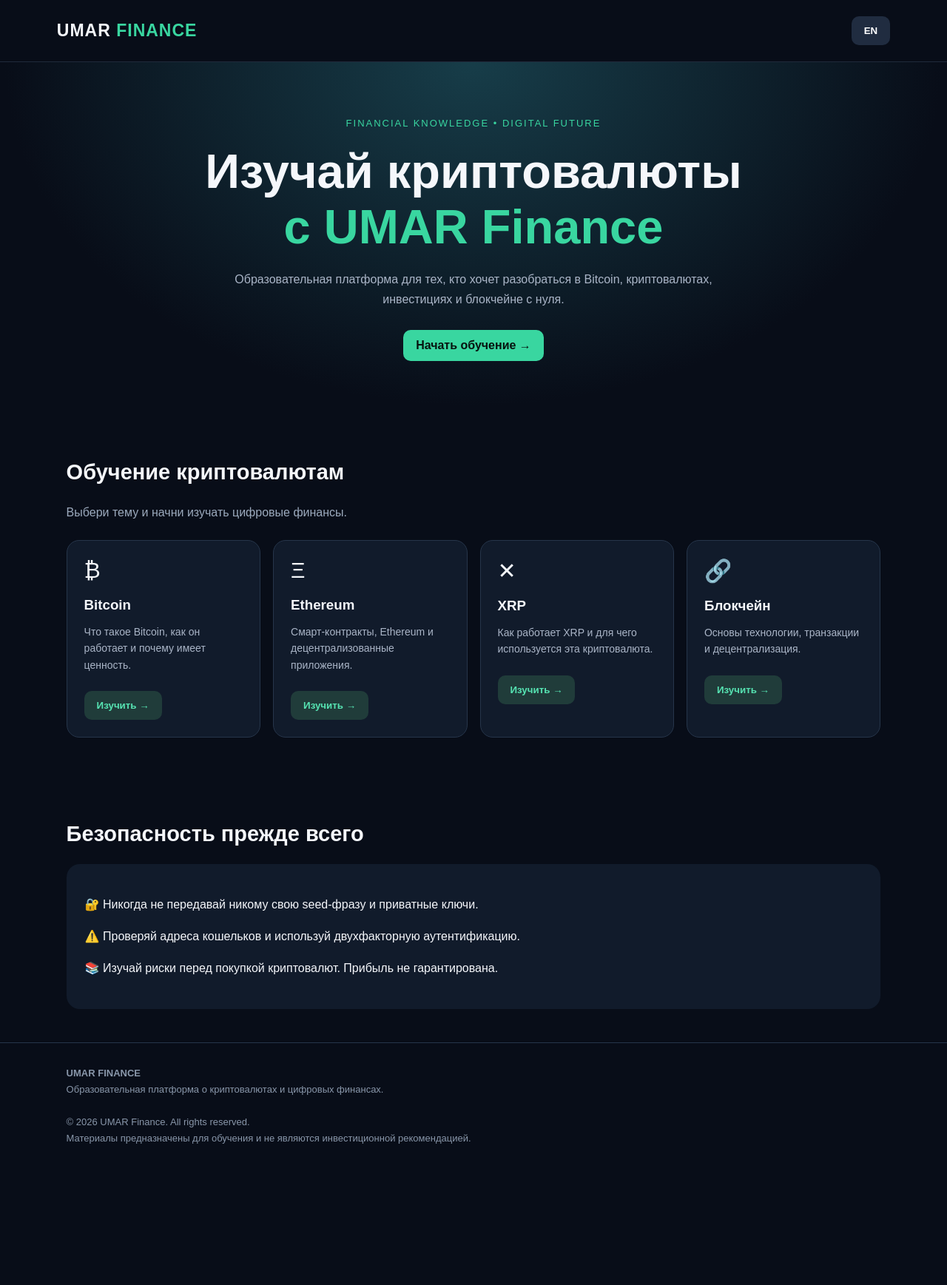
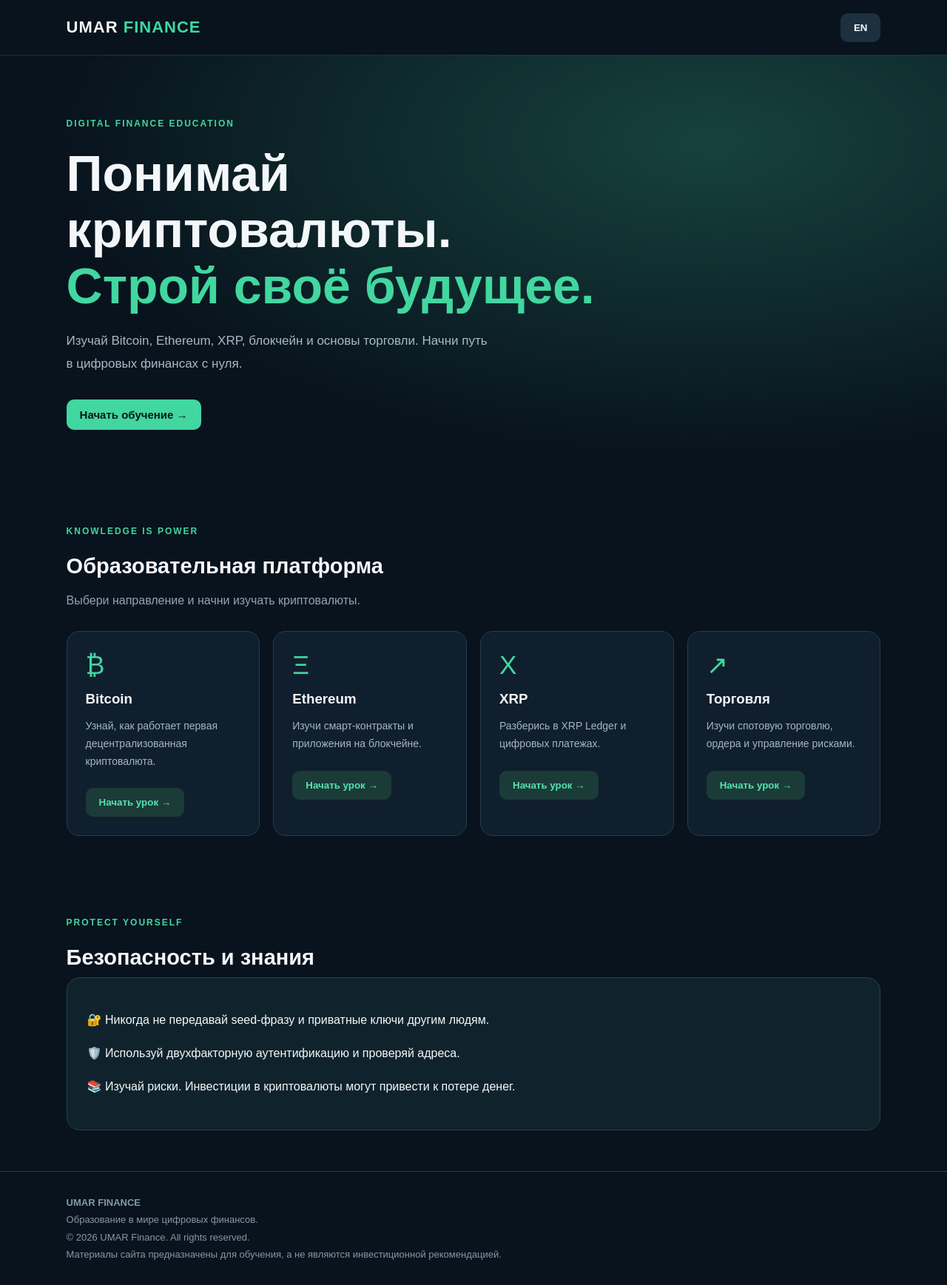
Before and after one commit to UMAR-FINANCE/UMAR-FINANCE, a plain HTML site: page index.html in a window 1280 px wide. Shown: the whole page at 74% size. Before the commit the page ends 1580 px from the top, so only its background shows below. Drawn offline with Linux system fonts and the light colour scheme.

Commit message:
Update index.html

```diff
--- a/index.html
+++ b/index.html
@@ -3,181 +3,174 @@
 <html lang="ru">
 <head>
 <meta charset="UTF-8">
-<meta name="viewport" content="width=device-width, initial-scale=1.0">
-<meta name="theme-color" content="#080d18">
-<title>UMAR Finance — Crypto Education</title>
+<meta name="viewport" content="width=device-width, initial-scale=1">
+<meta name="theme-color" content="#08131d">
+<title>UMAR Finance — Learn Crypto</title>
 <style>
 *{box-sizing:border-box}
-body{margin:0;background:#080d18;color:#f5f7fb;font-family:Arial,sans-serif}
-header{padding:22px 6%;display:flex;justify-content:space-between;align-items:center;border-bottom:1px solid #202a3b}
-.logo{font-size:23px;font-weight:800;letter-spacing:1px}
-.logo span{color:#39d6a0}
-button{cursor:pointer;border:0;border-radius:10px;padding:12px 17px;font-weight:bold}
-.lang{background:#202c40;color:white}
-.hero{padding:75px 7% 65px;text-align:center;background:radial-gradient(ellipse at top,#173d49,#080d18 70%)}
-.tag{color:#39d6a0;font-size:13px;letter-spacing:2px}
-h1{font-size:clamp(38px,8vw,65px);margin:20px 0}
-h1 span{color:#39d6a0}
-.hero p{color:#aab5c7;line-height:1.7;max-width:650px;margin:0 auto 28px}
-.primary{background:#39d6a0;color:#07130f;font-size:16px}
-section{padding:45px 7%}
-h2{font-size:29px}
-.subtitle{color:#9caabd;line-height:1.6}
-.grid{display:grid;grid-template-columns:repeat(auto-fit,minmax(220px,1fr));gap:17px;margin-top:25px}
-.card{background:#111b2b;border:1px solid #26354a;border-radius:17px;padding:23px}
-.card .symbol{font-size:30px}
-.card h3{margin-bottom:10px}
-.card p{color:#aab5c7;line-height:1.6;font-size:14px}
-.card button{background:#203c3a;color:#56e3b2;margin-top:10px}
-.info{background:#111b2b;border-radius:18px;padding:25px;line-height:1.7}
-footer{padding:30px 7%;border-top:1px solid #26354a;color:#8997aa;font-size:13px;line-height:1.7}
-a{color:#39d6a0}
-#lesson{display:none;margin-top:20px}
+body{margin:0;background:#08131d;color:#f4f7fa;font-family:Arial,sans-serif}
+header{height:75px;padding:0 7%;display:flex;align-items:center;justify-content:space-between;border-bottom:1px solid #20313e}
+.logo{font-size:22px;font-weight:900;letter-spacing:1px}
+.logo span{color:#42d6a0}
+button{cursor:pointer;border:0;border-radius:10px;padding:12px 18px;font-weight:bold}
+.lang{background:#1c3040;color:white}
+.hero{padding:85px 7% 75px;background:radial-gradient(ellipse at 75% 20%,#16423d,#08131d 65%)}
+.tag{color:#42d6a0;font-size:12px;letter-spacing:2px;font-weight:bold}
+h1{font-size:clamp(38px,7vw,68px);line-height:1.12;margin:22px 0;max-width:780px}
+h1 span{color:#42d6a0}
+.hero p{max-width:580px;color:#aab9c6;font-size:17px;line-height:1.8}
+.primary{background:#42d6a0;color:#081a16;margin-top:15px;font-size:15px}
+section{padding:55px 7%}
+h2{font-size:29px;margin-bottom:10px}
+.muted{color:#91a4b4;line-height:1.7}
+.grid{display:grid;grid-template-columns:repeat(auto-fit,minmax(215px,1fr));gap:18px;margin-top:28px}
+.card{background:#101f2d;border:1px solid #263c4a;padding:25px;border-radius:17px;transition:.2s}
+.card:hover{border-color:#42d6a0;transform:translateY(-3px)}
+.symbol{font-size:35px;color:#42d6a0}
+.card h3{margin:15px 0 8px}
+.card p{font-size:14px;line-height:1.7;color:#a6b5c3}
+.card button{background:#1b3b38;color:#55e2b0;margin-top:10px}
+.panel{background:#10232c;border:1px solid #29423f;padding:27px;border-radius:18px;line-height:1.8}
+.lesson{display:none;margin-top:22px}
+footer{border-top:1px solid #263c4a;padding:30px 7%;color:#8599a8;font-size:13px;line-height:1.8}
+a{color:#42d6a0}
 </style>
 </head>
 <body>
 
 <header>
 <div class="logo">UMAR <span>FINANCE</span></div>
-<button class="lang" onclick="changeLang()" id="langBtn">EN</button>
+<button class="lang" onclick="toggleLanguage()" id="language">EN</button>
 </header>
 
-<main>
 <div class="hero">
-<div class="tag">FINANCIAL KNOWLEDGE • DIGITAL FUTURE</div>
-<h1 id="title">Изучай криптовалюты<br><span>с UMAR Finance</span></h1>
-<p id="description">Образовательная платформа для тех, кто хочет разобраться в Bitcoin, криптовалютах, инвестициях и блокчейне с нуля.</p>
+<div class="tag">DIGITAL FINANCE EDUCATION</div>
+<h1 id="heroTitle">Понимай криптовалюты.<br><span>Строй своё будущее.</span></h1>
+<p id="heroText">Изучай Bitcoin, Ethereum, XRP, блокчейн и основы торговли. Начни путь в цифровых финансах с нуля.</p>
 <button class="primary" onclick="document.getElementById('courses').scrollIntoView({behavior:'smooth'})" id="start">Начать обучение →</button>
 </div>
 
 <section id="courses">
-<h2 id="courseTitle">Обучение криптовалютам</h2>
-<p class="subtitle" id="courseDesc">Выбери тему и начни изучать цифровые финансы.</p>
+<div class="tag">KNOWLEDGE IS POWER</div>
+<h2 id="courseTitle">Образовательная платформа</h2>
+<p class="muted" id="courseText">Выбери направление и начни изучать криптовалюты.</p>
 
 <div class="grid">
 <div class="card">
 <div class="symbol">₿</div>
 <h3>Bitcoin</h3>
-<p id="btcDesc">Что такое Bitcoin, как он работает и почему имеет ценность.</p>
-<button onclick="openLesson('btc')" id="learn">Изучить →</button>
+<p id="btcText">Узнай, как работает первая децентрализованная криптовалюта.</p>
+<button onclick="showLesson('btc')" id="learn1">Начать урок →</button>
 </div>
-
 <div class="card">
 <div class="symbol">Ξ</div>
 <h3>Ethereum</h3>
-<p id="ethDesc">Смарт-контракты, Ethereum и децентрализованные приложения.</p>
-<button onclick="openLesson('eth')" id="learn2">Изучить →</button>
+<p id="ethText">Изучи смарт-контракты и приложения на блокчейне.</p>
+<button onclick="showLesson('eth')" id="learn2">Начать урок →</button>
 </div>
-
 <div class="card">
-<div class="symbol">✕</div>
+<div class="symbol">X</div>
 <h3>XRP</h3>
-<p id="xrpDesc">Как работает XRP и для чего используется эта криптовалюта.</p>
-<button onclick="openLesson('xrp')" id="learn3">Изучить →</button>
+<p id="xrpText">Разберись в XRP Ledger и цифровых платежах.</p>
+<button onclick="showLesson('xrp')" id="learn3">Начать урок →</button>
 </div>
-
 <div class="card">
-<div class="symbol">🔗</div>
-<h3 id="blockTitle">Блокчейн</h3>
-<p id="blockDesc">Основы технологии, транзакции и децентрализация.</p>
-<button onclick="openLesson('block')" id="learn4">Изучить →</button>
+<div class="symbol">↗</div>
+<h3 id="tradeTitle">Торговля</h3>
+<p id="tradeText">Изучи спотовую торговлю, ордера и управление рисками.</p>
+<button onclick="showLesson('trade')" id="learn4">Начать урок →</button>
 </div>
 </div>
 
-<div class="info" id="lesson">
+<div class="panel lesson" id="lesson">
 <h2 id="lessonTitle"></h2>
-<p id="lessonText"></p>
-<button class="lang" onclick="closeLesson()" id="close">Закрыть</button>
+<p id="lessonContent"></p>
+<button class="lang" onclick="closeLesson()" id="close">Закрыть урок</button>
 </div>
 </section>
 
 <section>
-<h2 id="safetyTitle">Безопасность прежде всего</h2>
-<div class="info">
-<p id="safetyText">🔐 Никогда не передавай никому свою seed-фразу и приватные ключи.</p>
-<p id="safetyText2">⚠️ Проверяй адреса кошельков и используй двухфакторную аутентификацию.</p>
-<p id="safetyText3">📚 Изучай риски перед покупкой криптовалют. Прибыль не гарантирована.</p>
+<div class="tag">PROTECT YOURSELF</div>
+<h2 id="safetyTitle">Безопасность и знания</h2>
+<div class="panel">
+<p id="safe1">🔐 Никогда не передавай seed-фразу и приватные ключи другим людям.</p>
+<p id="safe2">🛡️ Используй двухфакторную аутентификацию и проверяй адреса.</p>
+<p id="safe3">📚 Изучай риски. Инвестиции в криптовалюты могут привести к потере денег.</p>
 </div>
 </section>
-</main>
 
 <footer>
 <strong>UMAR FINANCE</strong><br>
-<span id="footerText">Образовательная платформа о криптовалютах и цифровых финансах.</span><br><br>
+<span id="footerText">Образование в мире цифровых финансов.</span><br>
 © 2026 UMAR Finance. All rights reserved.<br>
-<span id="disclaimer">Материалы предназначены для обучения и не являются инвестиционной рекомендацией.</span>
+<span id="disclaimer">Материалы сайта предназначены для обучения, а не являются инвестиционной рекомендацией.</span>
 </footer>
 
 <script>
 let english=false;
 
-const translations={
+const data={
 ru:{
-title:'Изучай криптовалюты<br><span>с UMAR Finance</span>',
-description:'Образовательная платформа для тех, кто хочет разобраться в Bitcoin, криптовалютах, инвестициях и блокчейне с нуля.',
-start:'Начать обучение →',
-courseTitle:'Обучение криптовалютам',
-courseDesc:'Выбери тему и начни изучать цифровые финансы.',
-btcDesc:'Что такое Bitcoin, как он работает и почему имеет ценность.',
-ethDesc:'Смарт-контракты, Ethereum и децентрализованные приложения.',
-xrpDesc:'Как работает XRP и для чего используется эта криптовалюта.',
-blockTitle:'Блокчейн',
-blockDesc:'Основы технологии, транзакции и децентрализация.',
-learn:'Изучить →',
-safetyTitle:'Безопасность прежде всего',
-safetyText:'🔐 Никогда не передавай никому свою seed-фразу и приватные ключи.',
-safetyText2:'⚠️ Проверяй адреса кошельков и используй двухфакторную аутентификацию.',
-safetyText3:'📚 Изучай риски перед покупкой криптовалют. Прибыль не гарантирована.',
-footerText:'Образовательная платформа о криптовалютах и цифровых финансах.',
-disclaimer:'Материалы предназначены для обучения и не являются инвестиционной рекомендацией.'
+heroTitle:'Понимай криптовалюты.<br><span>Строй своё будущее.</span>',
+heroText:'Изучай Bitcoin, Ethereum, XRP, блокчейн и основы торговли. Начни путь в цифровых финансах с нуля.',
+start:'Начать обучение →',courseTitle:'Образовательная платформа',
+courseText:'Выбери направление и начни изучать криптовалюты.',
+btcText:'Узнай, как работает первая децентрализованная криптовалюта.',
+ethText:'Изучи смарт-контракты и приложения на блокчейне.',
+xrpText:'Разберись в XRP Ledger и цифровых платежах.',
+tradeTitle:'Торговля',tradeText:'Изучи спотовую торговлю, ордера и управление рисками.',
+learn:'Начать урок →',safetyTitle:'Безопасность и знания',
+safe1:'🔐 Никогда не передавай seed-фразу и приватные ключи другим людям.',
+safe2:'🛡️ Используй двухфакторную аутентификацию и проверяй адреса.',
+safe3:'📚 Изучай риски. Инвестиции в криптовалюты могут привести к потере денег.',
+footerText:'Образование в мире цифровых финансов.',
+disclaimer:'Материалы сайта предназначены для обучения, а не являются инвестиционной рекомендацией.',
+close:'Закрыть урок'
 },
 en:{
-title:'Learn Cryptocurrency<br><span>with UMAR Finance</span>',
-description:'An educational platform for everyone who wants to understand Bitcoin, cryptocurrency, investing and blockchain from scratch.',
-start:'Start learning →',
-courseTitle:'Cryptocurrency Education',
-courseDesc:'Choose a topic and start learning about digital finance.',
-btcDesc:'What is Bitcoin, how does it work and why does it have value?',
-ethDesc:'Smart contracts, Ethereum and decentralized applications.',
-xrpDesc:'How XRP works and what this cryptocurrency is used for.',
-blockTitle:'Blockchain',
-blockDesc:'Technology basics, transactions and decentralization.',
-learn:'Learn →',
-safetyTitle:'Security First',
-safetyText:'🔐 Never share your seed phrase or private keys.',
-safetyText2:'⚠️ Check wallet addresses and use two-factor authentication.',
-safetyText3:'📚 Understand the risks before buying cryptocurrency. Profit is not guaranteed.',
-footerText:'An educational platform about cryptocurrency and digital finance.',
-disclaimer:'Educational content only. Nothing here is investment advice.'
+heroTitle:'Understand Crypto.<br><span>Build Your Future.</span>',
+heroText:'Learn Bitcoin, Ethereum, XRP, blockchain and trading basics. Start your digital finance journey from zero.',
+start:'Start learning →',courseTitle:'Education Platform',
+courseText:'Choose a topic and start learning about cryptocurrency.',
+btcText:'Discover how the first decentralized cryptocurrency works.',
+ethText:'Learn about smart contracts and blockchain applications.',
+xrpText:'Understand XRP Ledger and digital payments.',
+tradeTitle:'Trading',tradeText:'Learn spot trading, orders and risk management.',
+learn:'Start lesson →',safetyTitle:'Security and Knowledge',
+safe1:'🔐 Never share your seed phrase or private keys.',
+safe2:'🛡️ Use two-factor authentication and verify addresses.',
+safe3:'📚 Understand the risks. Cryptocurrency investments can result in financial losses.',
+footerText:'Education in the world of digital finance.',
+disclaimer:'This website is educational and does not provide investment advice.',
+close:'Close lesson'
 }
 };
 
-function changeLang(){
+function toggleLanguage(){
 english=!english;
-let t=english?translations.en:translations.ru;
-document.getElementById('langBtn').innerText=english?'RU':'EN';
-for(let key in t){
-let el=document.getElementById(key);
-if(el)el.innerHTML=t[key];
-}
+let d=english?data.en:data.ru;
+Object.keys(d).forEach(id=>{
+let el=document.getElementById(id);
+if(el)el.innerHTML=d[id];
+});
+document.getElementById('language').innerText=english?'RU':'EN';
 document.documentElement.lang=english?'en':'ru';
+document.querySelectorAll('[id^="learn"]').forEach(el=>el.innerText=d.learn);
 }
 
 const lessons={
-btc:['Bitcoin','Bitcoin — децентрализованная цифровая валюта. Её сеть позволяет передавать ценность без центрального банка. Количество биткоинов ограничено 21 миллионом.'],
-eth:['Ethereum','Ethereum — блокчейн-платформа, которая позволяет создавать смарт-контракты и децентрализованные приложения. ETH используется для оплаты комиссий сети.'],
-xrp:['XRP','XRP — цифровой актив, связанный с XRP Ledger. Сеть предназначена для быстрых переводов и расчётов.'],
-block:['Блокчейн','Блокчейн — это распределённая база данных, в которой информация записывается в связанные между собой блоки.']
+btc:['Bitcoin','Bitcoin — децентрализованная цифровая валюта. Её сеть позволяет пользователям отправлять ценность без центрального посредника. Максимальное количество BTC ограничено 21 миллионом.'],
+eth:['Ethereum','Ethereum — блокчейн-платформа для смарт-контрактов и децентрализованных приложений. ETH используется для оплаты комиссий сети.'],
+xrp:['XRP','XRP — цифровой актив XRP Ledger. Эта сеть поддерживает быстрые переводы и расчёты.'],
+trade:['Спотовая торговля','Спотовая торговля — покупка и продажа реального криптоактива. Изучи рыночные и лимитные ордера, комиссии и управление рисками перед началом торговли.']
 };
 
-function openLesson(id){
-let l=lessons[id];
-document.getElementById('lessonTitle').innerText=l[0];
-document.getElementById('lessonText').innerText=l[1];
+function showLesson(id){
+document.getElementById('lessonTitle').innerText=lessons[id][0];
+document.getElementById('lessonContent').innerText=lessons[id][1];
 document.getElementById('lesson').style.display='block';
 document.getElementById('lesson').scrollIntoView({behavior:'smooth'});
 }
-
 function closeLesson(){
 document.getElementById('lesson').style.display='none';
 }
```
